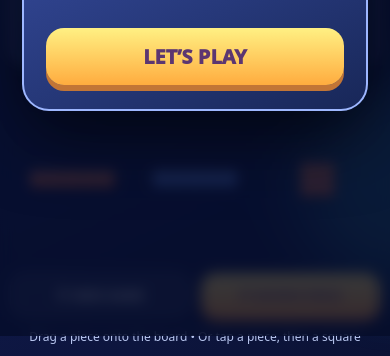
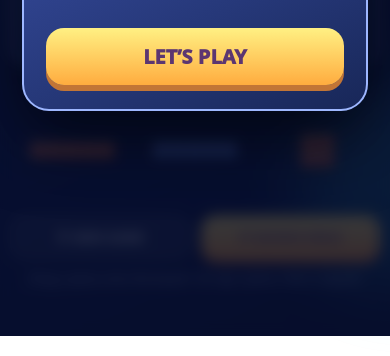
Before and after one commit to Jesusluna35/lunas-block-bloom-2026, a website built with Vite: page index.html in a window 390 px wide. Shown: the part 508-864 px from the top of the page. Built offline with nearby package versions, Linux system fonts and the light colour scheme.

Commit message:
Fix mobile layout tray

```diff
--- a/index.html
+++ b/index.html
@@ -21,6 +21,8 @@
   }
   .board-wrap {
     padding: 6px;
+width: 100%;
+box-sizing: border-box;
   }
   .board {
     width: 100%;
@@ -34,11 +36,11 @@
     font-size: 11px;
   }
   .tray {
-    min-height: 180px;
-    height: auto;
+    min-height: 110px;
+
   }
  .piece-slot {
-    height: 160px;
+    height: 110px;
 }
 
 .piece-grid {
```
